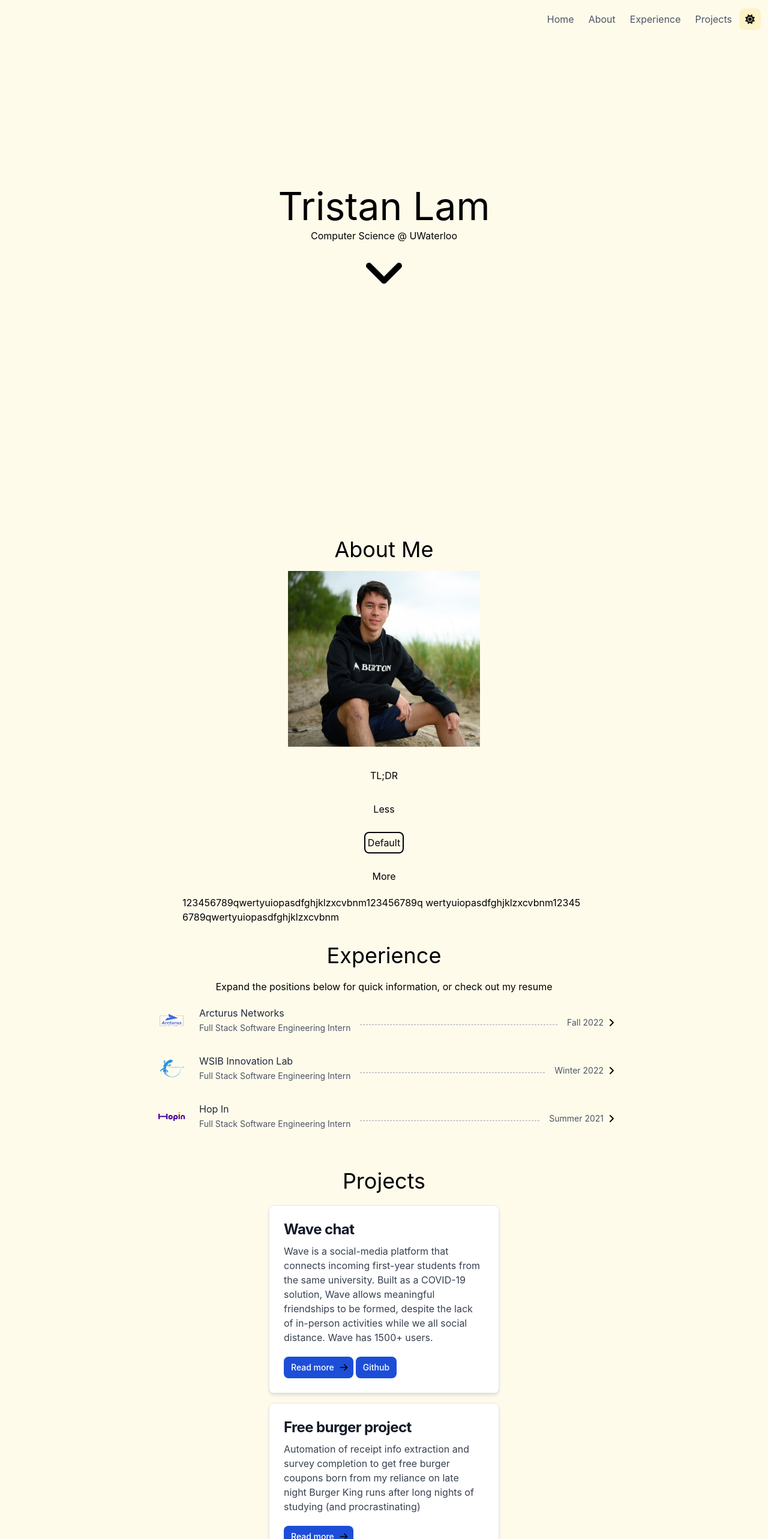
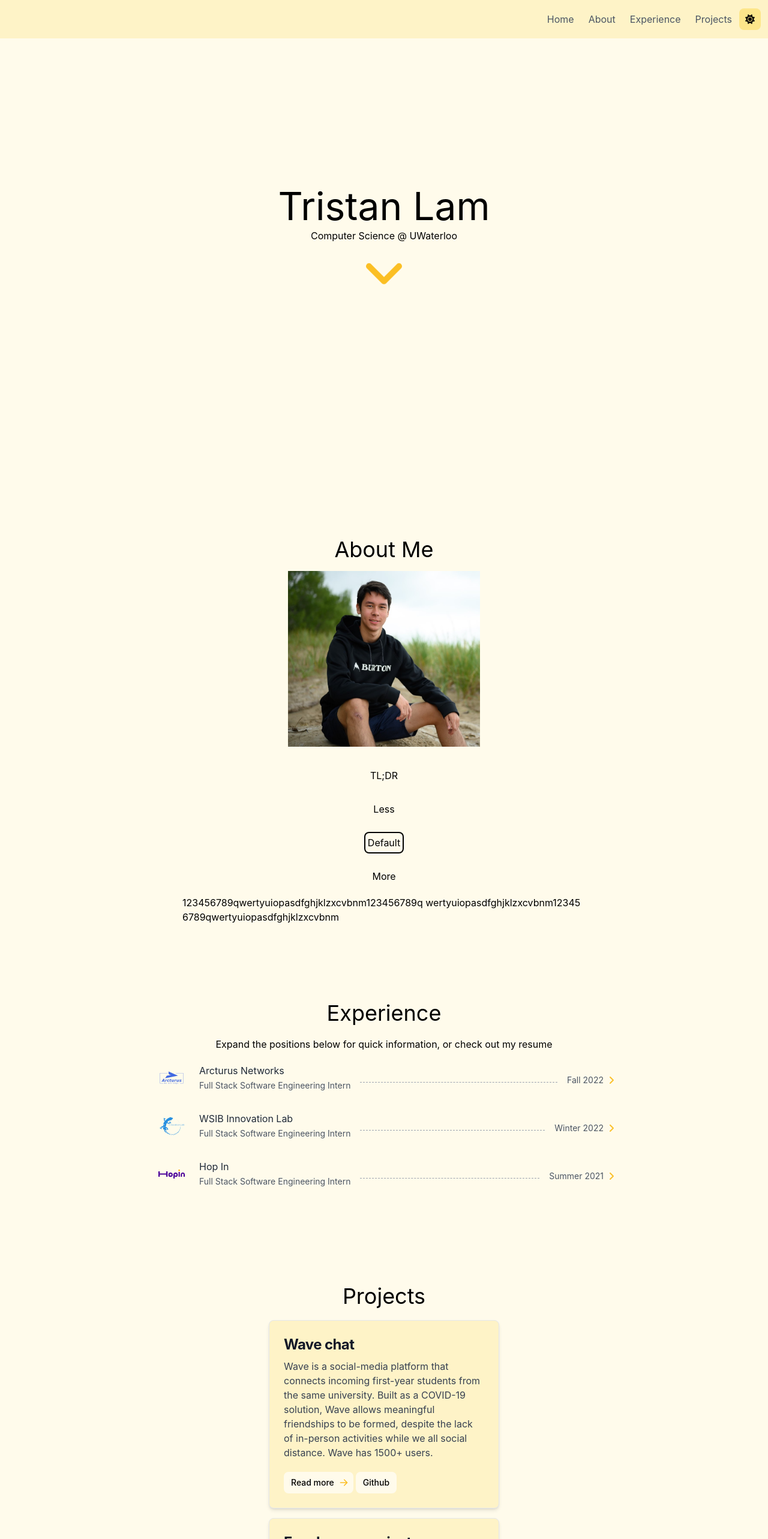
Before and after one commit to tlam67/TristanLam, a Next.js app: page / in a window 1280 px wide. Shown: the top 2566 px of the page at 60% size. Built offline with nearby package versions, Linux system fonts and the light colour scheme.

Commit message:
fixing light mode styles

```diff
--- a/components/Experience.tsx
+++ b/components/Experience.tsx
@@ -3,7 +3,7 @@ import { experienceData } from '../portfolioInfo';
 
 const Experience = () => {
   return (
-    <div className="px-32 py-0" id="experience">
+    <div className="pt-24 px-32 py-0" id="experience">
       <main className="pt-8 px-0 flex flex-1 flex-col justify-start items-center">
         <h1 className="text-4xl justify-self-center mb-5">
           Experience
--- a/components/ProjectCard.tsx
+++ b/components/ProjectCard.tsx
@@ -5,22 +5,22 @@ const ProjectCard = ( projectInfo: ProjectInfo ) => {
   const [showModal, setShowModal] = useState(false);
   return (
     <>
-    <div className="max-w-sm p-6 bg-white border border-gray-200 rounded-lg shadow-md dark:bg-gray-800 dark:border-gray-700 flex flex-col">
+    <div className="max-w-sm p-6 bg-amber-100 border border-gray-200 rounded-lg shadow-md dark:bg-gray-800 dark:border-gray-700 flex flex-col">
         <a href="#">
             <h5 className="mb-2 text-2xl font-bold tracking-tight text-gray-900 dark:text-white">{projectInfo.title}</h5>
         </a>
         <span className="mb-5 font-normal text-gray-700 dark:text-gray-400">{renderText(projectInfo.description, true)}</span>
         <div className='mt-auto flex flex-row'>
-          <a onClick={() => setShowModal(true)} className="mr-1 mt-auto self-start cursor-pointer inline-flex items-center px-3 py-2 text-sm font-medium text-center text-white bg-blue-700 rounded-lg hover:bg-blue-800 focus:ring-4 focus:outline-none focus:ring-blue-300 dark:bg-blue-600 dark:hover:bg-blue-700 dark:focus:ring-blue-800">
+          <a onClick={() => setShowModal(true)} className="mr-1 mt-auto self-start cursor-pointer inline-flex items-center px-3 py-2 text-sm font-medium text-center text-black dark:text-white bg-amber-50 dark:bg-blue-700 rounded-lg hover:bg-amber-200 dark:hover:bg-blue-800 focus:ring-4 focus:outline-none focus:ring-blue-300 dark:bg-blue-600 dark:hover:bg-blue-700 dark:focus:ring-blue-800">
               Read more
               <svg aria-hidden="true" className="w-4 h-4 ml-2 -mr-1" fill="currentColor" viewBox="0 0 20 20" xmlns="http://www.w3.org/2000/svg"><path fill-rule="evenodd" d="M10.293 3.293a1 1 0 011.414 0l6 6a1 1 0 010 1.414l-6 6a1 1 0 01-1.414-1.414L14.586 11H3a1 1 0 110-2h11.586l-4.293-4.293a1 1 0 010-1.414z" clip-rule="evenodd"></path></svg>
           </a>
           {projectInfo.github?
-            <a href={projectInfo.github} target="_blank" rel="noopener noreferrer" className="mr-1 mt-auto self-start inline-flex items-center px-3 py-2 text-sm font-medium text-center text-white bg-blue-700 rounded-lg hover:bg-blue-800 focus:ring-4 focus:outline-none focus:ring-blue-300 dark:bg-blue-600 dark:hover:bg-blue-700 dark:focus:ring-blue-800">
+            <a href={projectInfo.github} target="_blank" rel="noopener noreferrer" className="mr-1 mt-auto self-start cursor-pointer inline-flex items-center px-3 py-2 text-sm font-medium text-center text-black dark:text-white bg-amber-50 dark:bg-blue-700 rounded-lg hover:bg-amber-200 dark:hover:bg-blue-800 focus:ring-4 focus:outline-none focus:ring-blue-300 dark:bg-blue-600 dark:hover:bg-blue-700 dark:focus:ring-blue-800">
               Github
             </a> : <></>}
           {projectInfo.link?
-          <a href={projectInfo.link} target="_blank" rel="noopener noreferrer" className="mr-1 mt-auto self-start inline-flex items-center px-3 py-2 text-sm font-medium text-center text-white bg-blue-700 rounded-lg hover:bg-blue-800 focus:ring-4 focus:outline-none focus:ring-blue-300 dark:bg-blue-600 dark:hover:bg-blue-700 dark:focus:ring-blue-800">
+          <a href={projectInfo.link} target="_blank" rel="noopener noreferrer" className="mr-1 mt-auto self-start cursor-pointer inline-flex items-center px-3 py-2 text-sm font-medium text-center text-black dark:text-white bg-amber-50 dark:bg-blue-700 rounded-lg hover:bg-amber-200 dark:hover:bg-blue-800 focus:ring-4 focus:outline-none focus:ring-blue-300 dark:bg-blue-600 dark:hover:bg-blue-700 dark:focus:ring-blue-800">
             Website
           </a> : <></>}
         </div>
--- a/components/Projects.tsx
+++ b/components/Projects.tsx
@@ -4,7 +4,7 @@ import { projectData } from '../portfolioInfo'
 const Projects = () => {
   return (
     <>
-    <div className="px-32 py-0" id="projects">
+    <div className="pt-24 px-32 py-0" id="projects">
       <main className="py-8 px-0 flex flex-1 flex-col justify-start items-center">
         <h1 className="text-4xl justify-self-center mb-5">
           Projects
--- a/components/ThemeSwitcher.tsx
+++ b/components/ThemeSwitcher.tsx
@@ -15,19 +15,15 @@ const ThemeSwitcher = () => {
     return null;
   }
 
-  const toggleTheme = () => {
-    theme == 'light' ? setTheme('dark') : setTheme('light');
-  }
-
   const renderThemeIcon = () => {
     if (theme === 'light') {
-      return <FontAwesomeIcon icon={faMoon} />;
+      return <FontAwesomeIcon icon={faMoon} id="themeSwitch"/>;
     }
-    return <FontAwesomeIcon icon={faSun} />
+    return <FontAwesomeIcon icon={faSun} id="themeSwitch"/>
   }
 
   return (
-    <button onClick={() => setTheme(theme === 'light' ? 'dark' : 'light')} className="w-9 h-9 rounded-lg bg-amber-100 dark:bg-blue-black hover:animate-pulse" aria-label="toggle theme">
+    <button onClick={() => setTheme(theme === 'light' ? 'dark' : 'light')} className="w-9 h-9 rounded-lg bg-amber-200 dark:bg-blue-black hover:animate-pulse" aria-label="toggle theme">
       {renderThemeIcon()}
     </button>
   )
--- a/styles/globals.css
+++ b/styles/globals.css
@@ -43,6 +43,14 @@ a {
   animation-timing-function: ease-in-out;
 }
 
+#up-arrow {
+  animation: 1.5s bounceOrig infinite;
+  /* animation-play-state: paused; */
+  animation-play-state: running;
+  animation-timing-function: ease-in-out;
+  @apply dark:text-arrow-blue text-black;
+}
+
 #employment-entry:hover svg {
   transform: rotate(90deg);
 }
@@ -74,9 +82,27 @@ uncomment below and swap the animation play state in the above code
     @apply dark:bg-blue-black bg-amber-50;
   }
   header {
-    @apply dark:bg-header-gray bg-amber-50;
+    @apply dark:bg-header-gray bg-amber-100;
   }
   svg {
+    @apply dark:text-arrow-blue text-amber-400;
+  }
+  #github {
+    @apply dark:text-arrow-blue text-black;
+  }
+  #linkedin {
+    @apply dark:text-arrow-blue text-black;
+  }
+  #twitter {
+    @apply dark:text-arrow-blue text-black;
+  }
+  #facebook {
+    @apply dark:text-arrow-blue text-black;
+  }
+  #instagram {
+    @apply dark:text-arrow-blue text-black;
+  }
+  #themeSwitch {
     @apply dark:text-arrow-blue text-black;
   }
 }
```
Also changed, not shown: components/Footer.tsx (+7 -7 lines).
